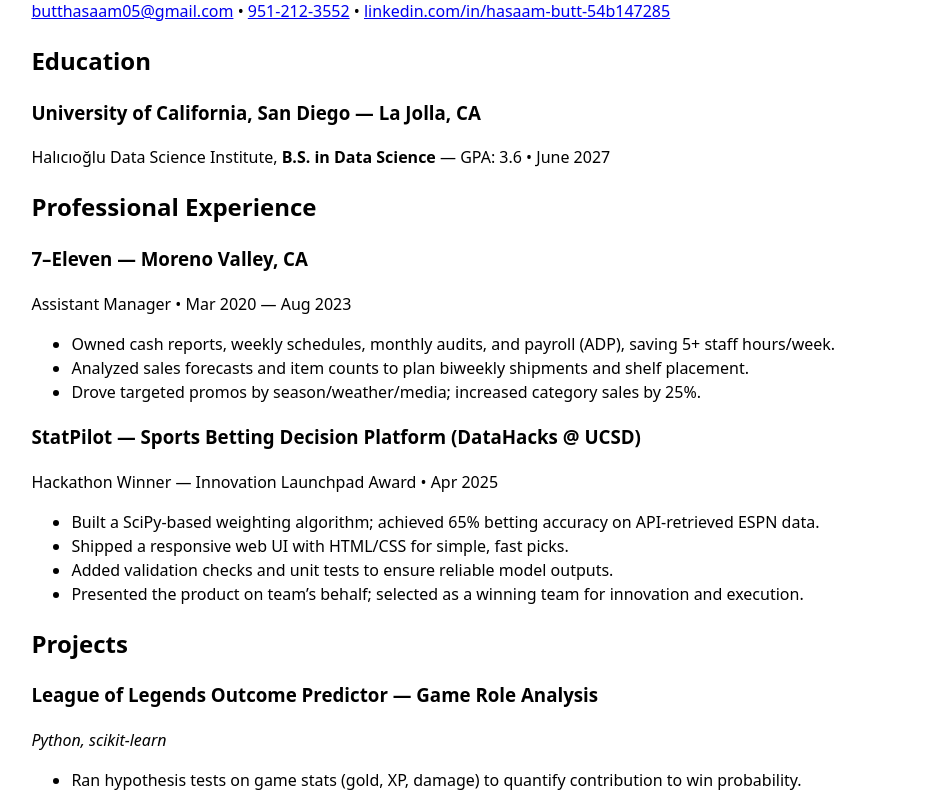
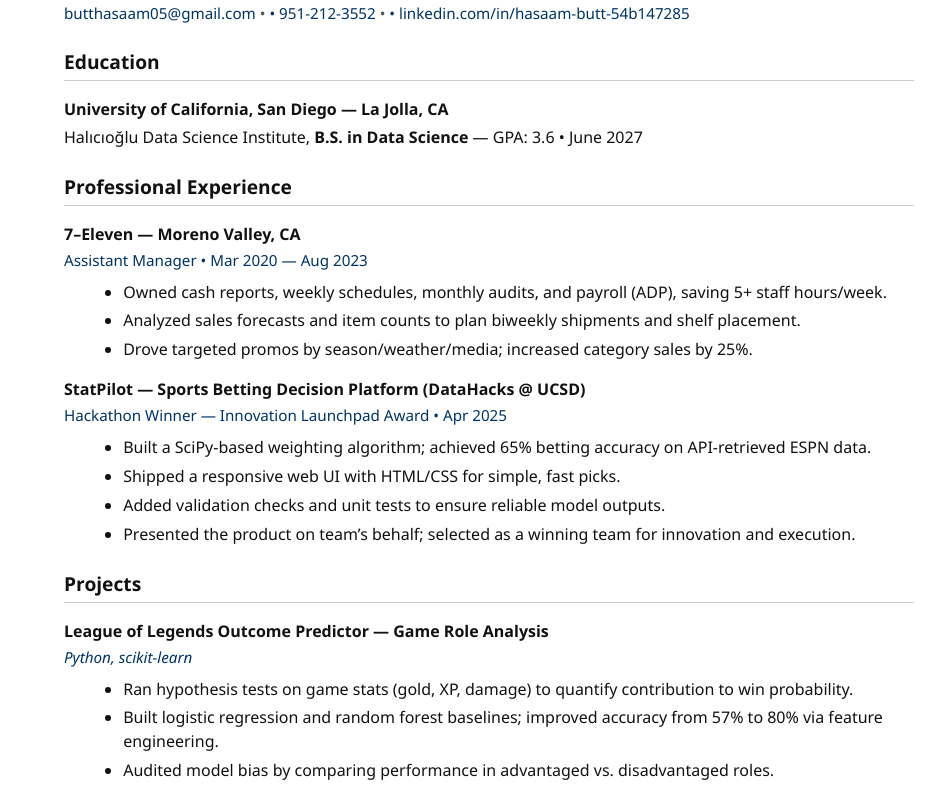
Before and after one commit to hasaam303/portfolio, a plain HTML site: page Resume/index.html in a window 1280 px wide. Shown: the part 133-925 px from the top of the page, without its empty margins (151-1096 px from the left). Drawn offline with Linux system fonts and the light colour scheme.

Commit message:
fix resume page

```diff
--- a/Resume/index.html
+++ b/Resume/index.html
@@ -6,7 +6,7 @@
   <title>Resume • Hasaam Butt</title>
   <link rel="stylesheet" href="../style.css" />
 </head>
-<body>
+<body class="resume">
   <nav>
     <a href="../">Home</a>
     <a href="../projects/">Projects</a>
--- a/style.css
+++ b/style.css
@@ -82,3 +82,61 @@ body {
 .projects article { padding: 0; border: 0; text-align: center; }
 .projects img { width: 100%; height: auto; max-width: 280px; margin: 0 auto 0.5rem; display: block; }
 .projects h2 { margin: 0 0 0.25rem; color: #001F3F; }
+
+.resume {
+  font-family: "Segoe UI", Arial, sans-serif;
+  color: #111;
+  max-width: 850px;
+  margin: 0 auto;
+  line-height: 1.5;
+  padding: 1rem;
+}
+
+.resume header h1 {
+  font-size: 1.8rem;
+  margin-bottom: 0.25rem;
+}
+
+.resume header p {
+  font-size: 0.95rem;
+  color: #003366;
+}
+
+.resume header a {
+  color: #003366;
+  text-decoration: none;
+}
+
+.resume header a:hover {
+  text-decoration: underline;
+}
+
+.resume h2 {
+  font-size: 1.2rem;
+  border-bottom: 1px solid #ccc;
+  padding-bottom: 0.2rem;
+  margin-top: 1.5rem;
+  margin-bottom: 0.6rem;
+}
+
+.resume h3 {
+  font-size: 1rem;
+  margin-bottom: 0.1rem;
+}
+
+.resume article p {
+  margin: 0.2rem 0 0.5rem;
+}
+
+.resume ul {
+  margin: 0.4rem 0 1rem 1.2rem;
+}
+
+.resume li {
+  margin-bottom: 0.3rem;
+}
+
+.resume header p a:not(:last-child)::after {
+  content: " • ";
+  color: #555;
+}
```
